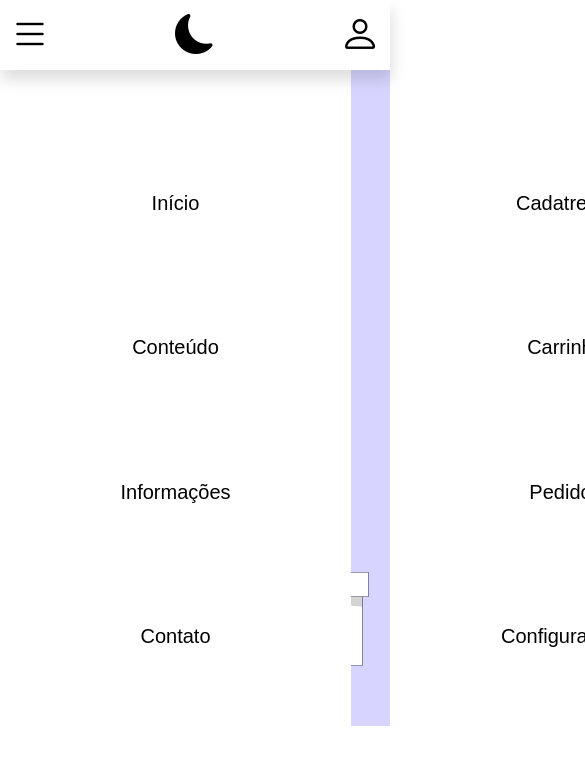
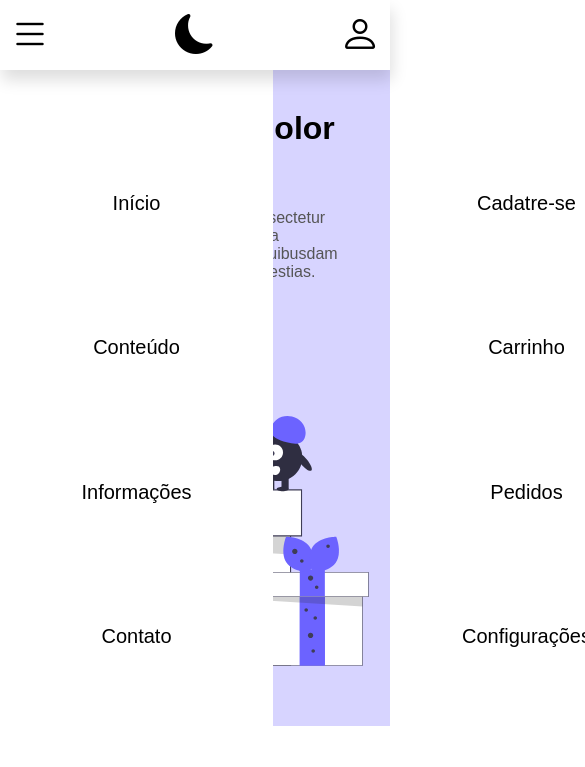
Before and after one commit to leCarpes/MobileFirst, a plain HTML site: page Mobile First/index.html in a window 390 px wide. Both pictures are taken after a click on the button 30 px from the left and 35 px from the top of the page. Shown: the top 767 px of the page, 585 px wide, since content can reach past the window. Drawn offline with nearby package versions, Linux system fonts and the light colour scheme.

Commit message:
responsividade

```diff
--- a/Mobile First/scripts/script.js
+++ b/Mobile First/scripts/script.js
@@ -4,24 +4,27 @@ const headerLinks2 = document.querySelector(".header-style__links2");
 
 function toggleModal1() {
     if (headerLinks.classList.contains("open")) {
-        headerLinks.classList.remove("open")
+        headerLinks.classList.remove("open");
     }else{
-        headerLinks.classList.add("open")
-        headerLinks2.classList.remove("open2")
+        headerLinks.classList.add("open");
+        headerLinks2.classList.remove("open2");
+    }
+}
+
+
+
+
+function toggleModal2() {
+    if (headerLinks2.classList.contains("open2")) {
+        headerLinks2.classList.remove("open2");
+    }else{
+        headerLinks2.classList.add("open2");
+        headerLinks.classList.remove("open");
     }
 
 }
 
 
-function toggleModal2() {
-    if (headerLinks2.classList.contains("open2")) {
-        headerLinks2.classList.remove("open2")
-    }else{
-        headerLinks2.classList.add("open2")
-        headerLinks.classList.remove("open")
-    }
-
-}
 
 
 document.getElementById('handleNavbar').addEventListener('click', toggleModal1)
@@ -39,16 +42,13 @@ function setTheme(theme) {
 
 function getTheme() {
     if (localStorage.getItem("theme") === "theme-dark") {
-        document
-        .getElementById("toggle")
-        .classList.replace("bi-brightness-high-fill", "bi-moon-fill")
+
+        document.getElementById("toggle").classList.replace("bi-brightness-high-fill", "bi-moon-fill");
 
         setTheme("theme-light");
     } else{
 
-        document
-        .getElementById("toggle")
-        .classList.replace("bi-moon-fill", "bi-brightness-high-fill")
+        document.getElementById("toggle").classList.replace("bi-moon-fill", "bi-brightness-high-fill");
 
         setTheme("theme-dark");
     }
@@ -56,12 +56,12 @@ function getTheme() {
 
 (function () {
     if(localStorage.getItem("theme") === "theme-dark") {
-        setTheme("theme-dark")
+        setTheme("theme-dark");
     } else {
-        setTheme("theme-light")
+        setTheme("theme-light");
     }
 
-    headerLinks.classList.remove("open")
-    headerLinks2.classList.remove("open2")
+    headerLinks.classList.remove("open");
+    headerLinks2.classList.remove("open2");
 
 })();
--- a/Mobile First/style/styles.css
+++ b/Mobile First/style/styles.css
@@ -1,5 +1,5 @@
 *{
-    max-width: 414px;
+    /* max-width: 414px; */
     margin: 0;
     padding: 0;
     box-sizing: border-box;
@@ -26,6 +26,7 @@ body{
 
 
 header{
+    max-width: 414px;
     height: auto;
     background-color: #d7d4ff;
     padding: 40px;
@@ -74,7 +75,7 @@ header{
     top: 70px;
     left: 0;
     height: 100vh;
-    width: 90%;
+    width: 70%;
 
     /* propriedades para realizar a animação dos links */
     transform: translateX(-100%);
@@ -94,6 +95,7 @@ header{
     display: flex;
     flex-direction: column;
     height: 100%;
+    width: 100%;
     align-items: center;
     justify-content: space-evenly;
     background-color: var(--backgroundColorCards);
@@ -128,22 +130,22 @@ header{
 
 .header-style__links2{
     background-color: var(--backgroundColorCards);
-    position:  absolute;
+    position: absolute;
     top: 70px;
     right: 0;
     height: 100vh;
-    width: 90%;
+    width: 70%;
 
     /* propriedades para realizar a animação dos links */
-    transform: translateX(100%);
+    transform: translateX(+100%);
     transition: all 0.5s ease;
     display: block;
+
 }
 
 
 .header-style__links2.open2{
     transform: translateX(0);
-
 }
 
 
@@ -152,11 +154,14 @@ header{
     display: flex;
     flex-direction: column;
     height: 100%;
+    width: 100%;
     align-items: center;
     justify-content: space-evenly;
     background-color: var(--backgroundColorCards);
 
 }
+
+
 
 
 .header-style__links2>ul>li>a{
@@ -289,10 +294,7 @@ header{
     color: var(--textColor);
 }
 
-/* .card-style__infos>p{
-    color: #555555;
-    margin-top: 15px;
-} */
+
 
 
 
@@ -303,6 +305,7 @@ header{
     }
 
     header{
+        max-width: 1440px;
         margin: 0%;
     }
 
```
